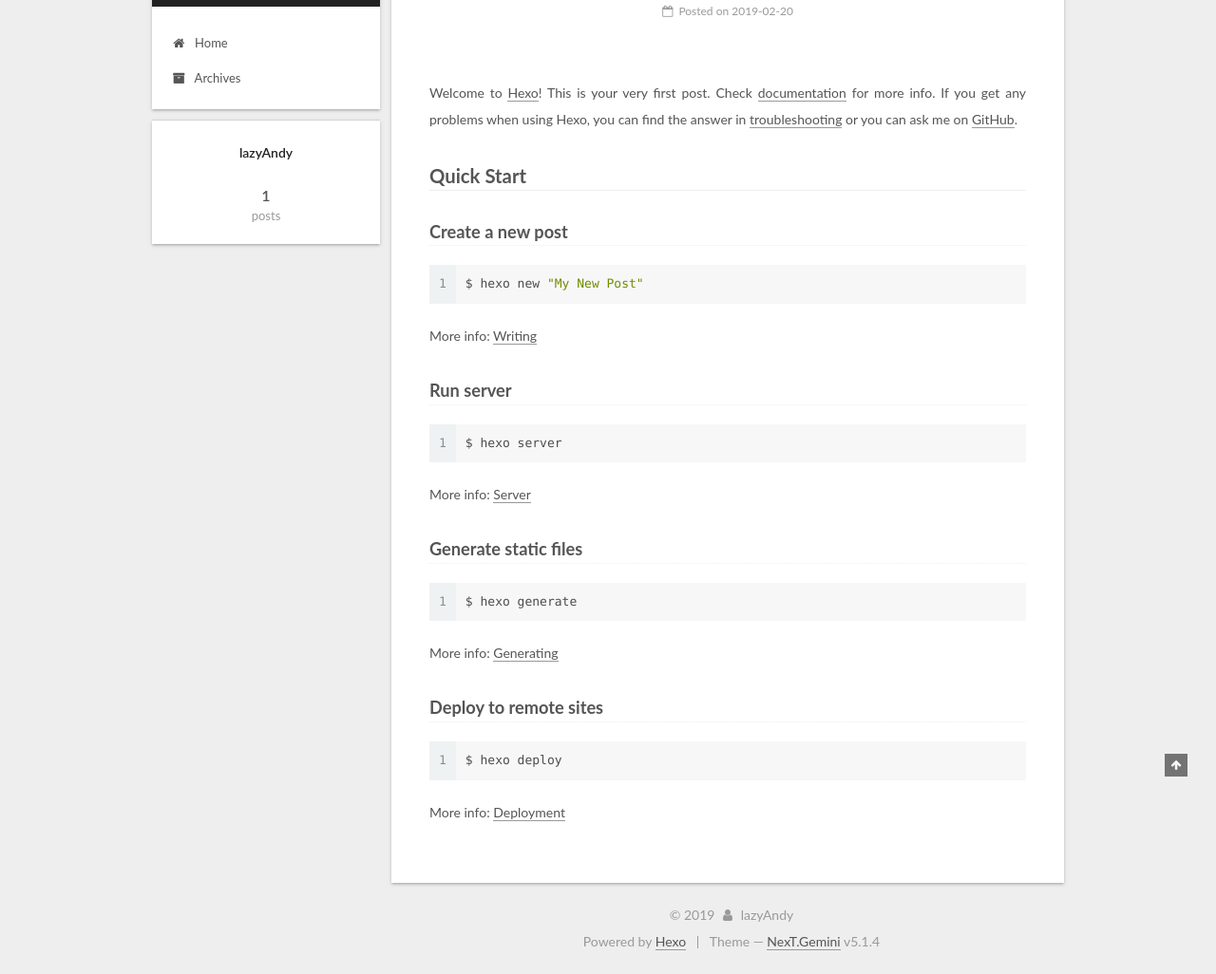
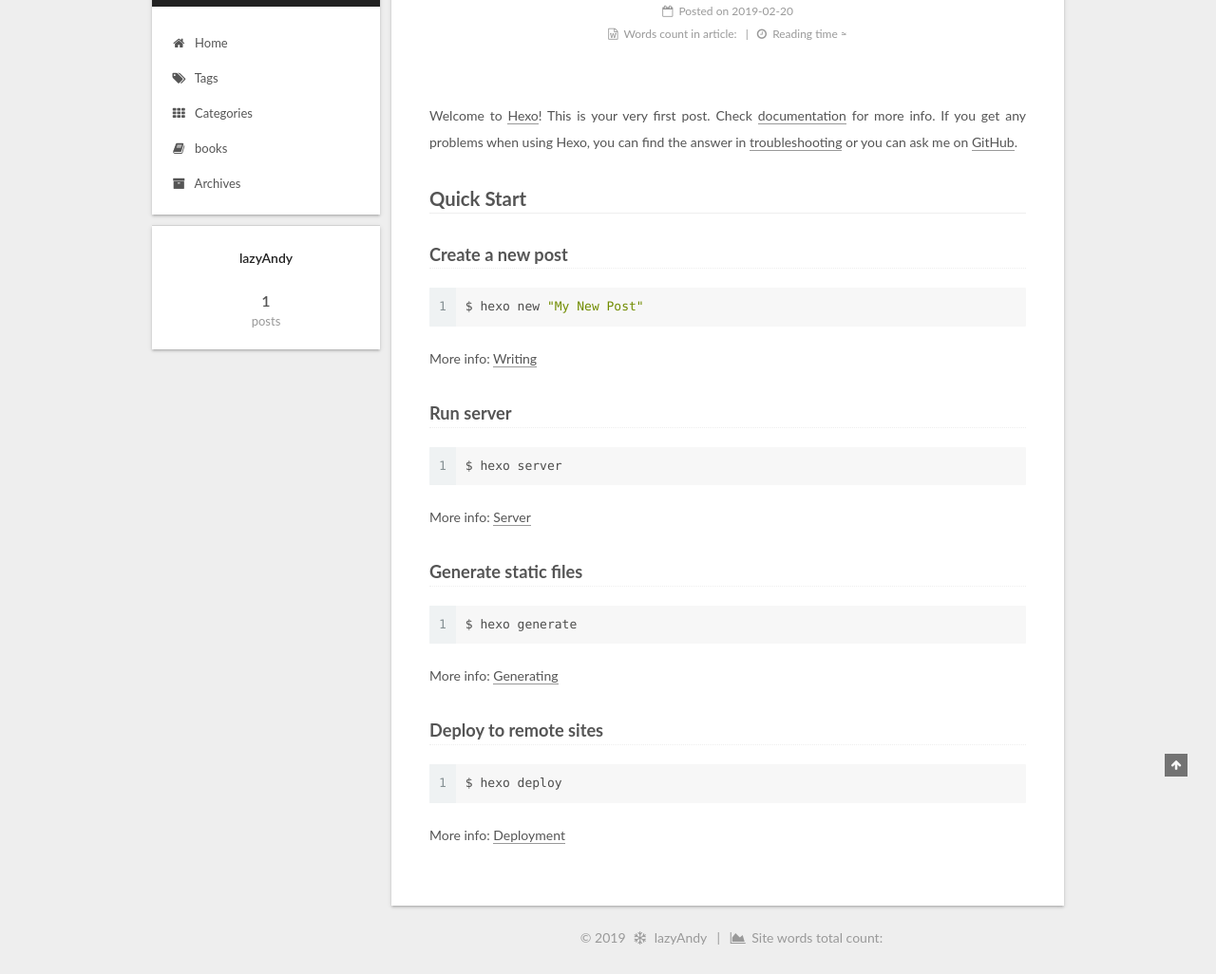
Before and after one commit to lazyAndy/lazyAndy.github.io, a plain HTML site: page index.html in a window 1280 px wide. Shown: the part 82-1108 px from the top of the page at 95% size. Drawn offline with Linux system fonts and the light colour scheme.

Commit message:
Site updated: 2019-02-21 00:20:13

```diff
--- a/css/main.css
+++ b/css/main.css
@@ -1823,7 +1823,7 @@ pre .javascript .function {
   width: 4px;
   height: 4px;
   border-radius: 50%;
-  background: #ffc861;
+  background: #04ffff;
 }
 .links-of-blogroll {
   font-size: 13px;
--- a/index.html
+++ b/index.html
@@ -187,6 +187,36 @@
         </li>
 
 
+        <li class="menu-item menu-item-tags">
+          <a href="/tags/" rel="section">
+
+              <i class="menu-item-icon fa fa-fw fa-tags"></i> <br>
+
+            Tags
+          </a>
+        </li>
+
+
+        <li class="menu-item menu-item-categories">
+          <a href="/categories/" rel="section">
+
+              <i class="menu-item-icon fa fa-fw fa-th"></i> <br>
+
+            Categories
+          </a>
+        </li>
+
+
+        <li class="menu-item menu-item-books">
+          <a href="/books" rel="section">
+
+              <i class="menu-item-icon fa fa-fw fa-book"></i> <br>
+
+            books
+          </a>
+        </li>
+
+
         <li class="menu-item menu-item-archives">
           <a href="/archives/" rel="section">
 
@@ -281,6 +311,37 @@
 
 
 
+
+            <div class="post-wordcount">
+
+
+                <span class="post-meta-item-icon">
+                  <i class="fa fa-file-word-o"></i>
+                </span>
+
+                  <span class="post-meta-item-text">Words count in article&#58;</span>
+
+                <span title="Words count in article">
+
+                </span>
+
+
+
+                <span class="post-meta-divider">|</span>
+
+
+
+                <span class="post-meta-item-icon">
+                  <i class="fa fa-clock-o"></i>
+                </span>
+
+                  <span class="post-meta-item-text">Reading time &asymp;</span>
+
+                <span title="Reading time">
+
+                </span>
+
+            </div>
 
 
 
@@ -433,23 +494,26 @@
       <div class="footer-inner">
         <div class="copyright">&copy; <span itemprop="copyrightYear">2019</span>
   <span class="with-love">
-    <i class="fa fa-user"></i>
+    <i class="fa fa-snowflake-o"></i>
   </span>
   <span class="author" itemprop="copyrightHolder">lazyAndy</span>
 
 
+    <span class="post-meta-divider">|</span>
+    <span class="post-meta-item-icon">
+      <i class="fa fa-area-chart"></i>
+    </span>
+
+      <span class="post-meta-item-text">Site words total count&#58;</span>
+
+    <span title="Site words total count"></span>
+
 </div>
 
 
-  <div class="powered-by">Powered by <a class="theme-link" target="_blank" href="https://hexo.io">Hexo</a></div>
 
 
 
-  <span class="post-meta-divider">|</span>
-
-
-
-  <div class="theme-info">Theme &mdash; <a class="theme-link" target="_blank" href="https://github.com/iissnan/hexo-theme-next">NexT.Gemini</a> v5.1.4</div>
 
 
 
```
Also changed, not shown: 2019/02/20/hello-world/index.html (+71 -7 lines), archives/2019/02/index.html (+40 -7 lines), archives/2019/index.html (+40 -7 lines), archives/index.html (+40 -7 lines).
